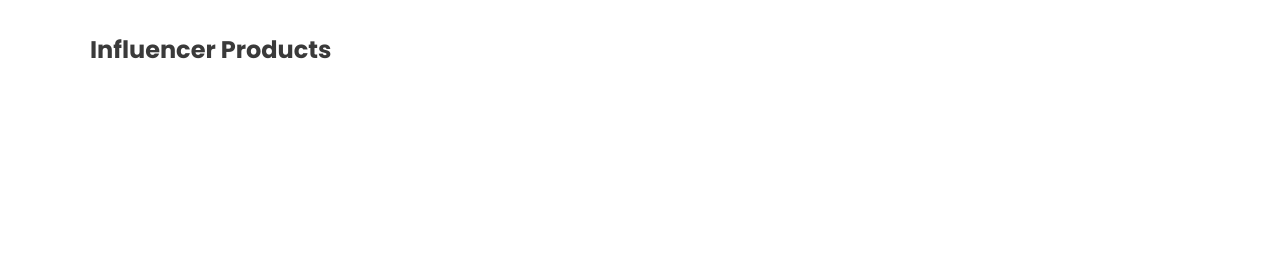
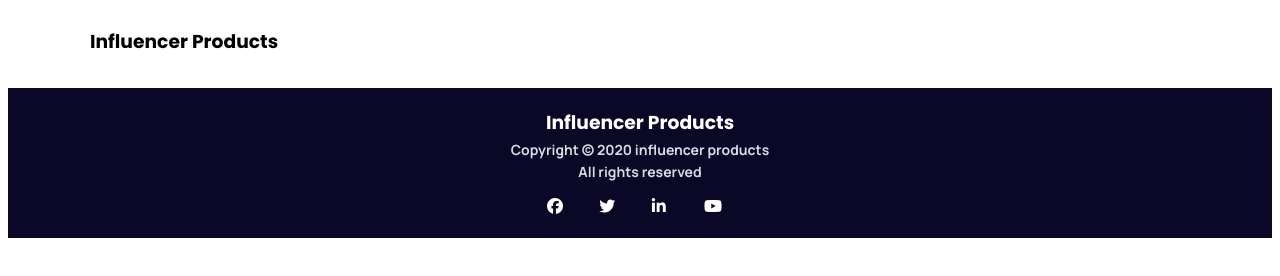
Before and after one commit to IHC25/influencer-gears, a plain HTML site: page index.html in a window 1280 px wide. Drawn offline with Linux system fonts and the light colour scheme.

Commit message:
footer added

```diff
--- a/index.html
+++ b/index.html
@@ -16,10 +16,25 @@
   <body>
     <!-- header starts -->
     <header>
-      <div class="header-section">
+      <div class="header-styles">
         <h3>Influencer Products</h3>
       </div>
     </header>
     <!-- header ends -->
+    <main></main>
+
+    <footer class="footer-styles">
+      <div>
+        <h3>Influencer Products</h3>
+        <p>Copyright © 2020 influencer products</p>
+        <p>All rights reserved</p>
+      </div>
+      <div>
+        <a href=""><i class="fab fa-facebook"></i></a>
+        <a href=""><i class="fab fa-twitter"></i></a>
+        <a href=""><i class="fab fa-linkedin-in"></i></a>
+        <a href=""><i class="fab fa-youtube"></i></a>
+      </div>
+    </footer>
   </body>
 </html>
--- a/styles/style.css
+++ b/styles/style.css
@@ -1,5 +1,6 @@
 /* fonts  */
 @import url("https://fonts.googleapis.com/css2?family=Poppins:wght@700&display=swap");
+@import url("https://fonts.googleapis.com/css2?family=Manrope:wght@700&family=Poppins:wght@700&display=swap");
 /* common styles */
 body {
   font-family: "Poppins", sans-serif;
@@ -9,8 +10,10 @@ header {
   display: flex;
   justify-content: center;
 }
-/* header styles */
-.header-section {
+/*----------------
+   header styles
+ ----------------- */
+.header-styles {
   width: 1100px;
   height: 80px;
 }
@@ -18,3 +21,35 @@ header {
   color: #3a3a3a;
   font-size: 24px;
 }
+
+/*---------------
+   footer styles
+   -------------- */
+.footer-styles {
+  display: flex;
+  flex-direction: column;
+  align-items: center;
+  justify-content: center;
+  height: 150px;
+  background-color: #0a0826;
+  color: white;
+}
+.footer-styles h3,
+p {
+  margin: 0;
+  text-align: center;
+}
+.footer-styles p {
+  color: #d9dbe1;
+  font-family: "Manrope", sans-serif;
+  font-size: 14px;
+  margin-top: 3px;
+}
+.footer-styles a .fab {
+  color: white;
+  width: 17px;
+  height: 17px;
+  margin-top: 17px;
+  margin-right: 22px;
+  margin-left: 10px;
+}
```
